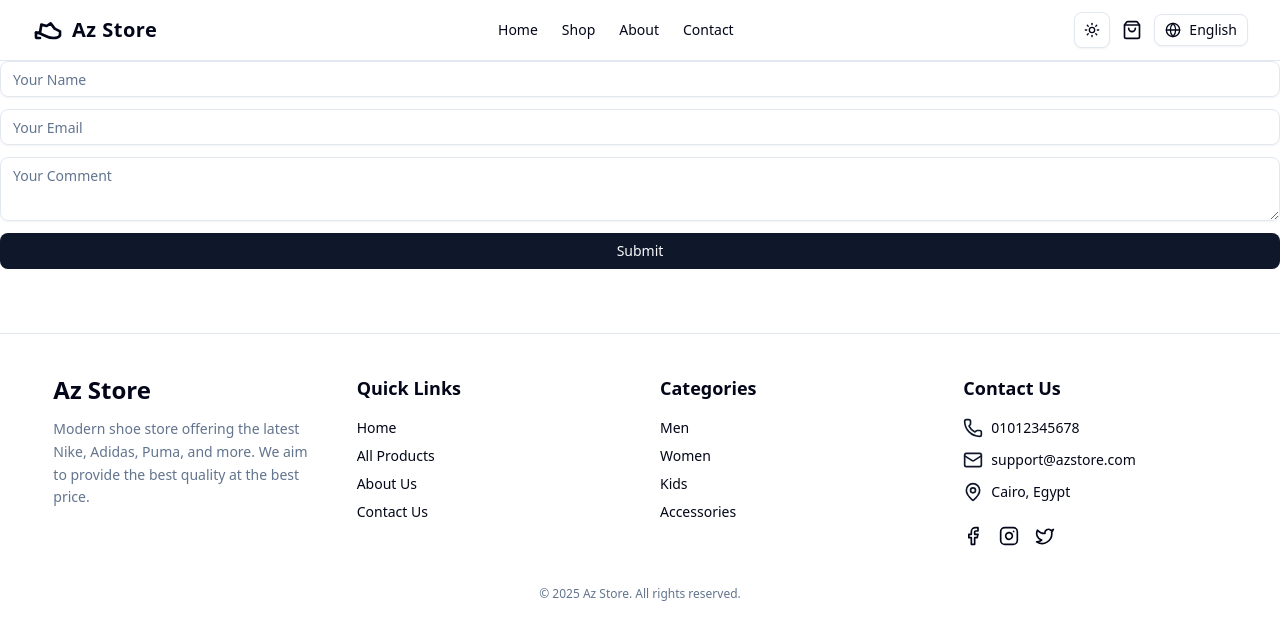
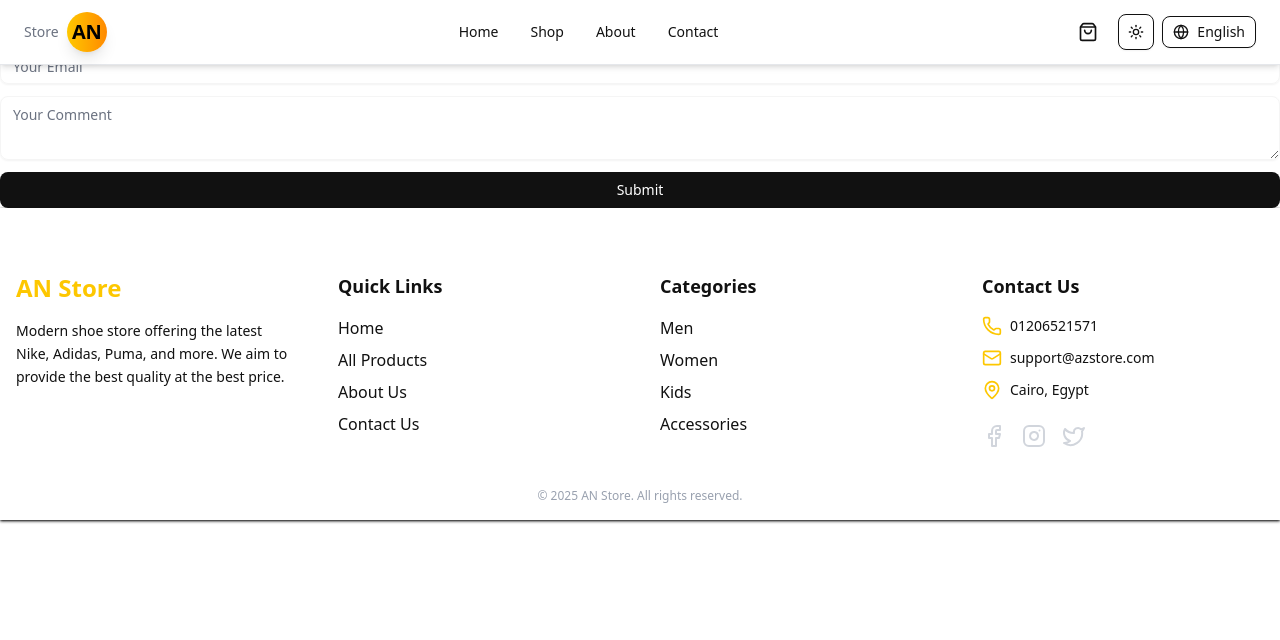
Before and after one commit to Azmov7H/az-store, a Next.js app: page /en/contact in a window 1280 px wide. Shown: the top 640 px of the page. Built offline with nearby package versions, Linux system fonts and the light colour scheme.

Commit message:
Add style Dark an L to Store

```diff
--- a/messages/ar.json
+++ b/messages/ar.json
@@ -18,7 +18,7 @@
     "exploreMore": "استكشف المزيد"
   },
   "Footer": {
-    "brand": "Az Store",
+    "brand": "AN Store",
     "about": "متجر أحذية عصري يقدم أحدث الموديلات من نايك وأديداس وبوما وغيرها. هدفنا أن نقدم لك أفضل جودة بأفضل سعر.",
     "quickLinks": "روابط سريعة",
     "home": "الصفحة الرئيسية",
@@ -31,7 +31,7 @@
     "kids": "أطفال",
     "accessories": "إكسسوارات",
     "contact": "تواصل معنا",
-    "phone": "01012345678",
+    "phone": "01206521571",
     "email": "support@azstore.com",
     "address": "القاهرة، مصر",
     "copyright": "جميع الحقوق محفوظة."
@@ -39,9 +39,18 @@
 
   "LanguageSwitcher": {
     "label": "اللغة"
+  },
+  "Testimonials": {
+    "heading": "ماذا قال العملاء",
+    "description": "آراء حقيقية من عملائنا الذين جربوا منتجاتنا.",
+    "client1_name": "محمد علي",
+    "client1_role": "عميل مميز",
+    "client1_text": "أفضل متجر جربته، جودة ممتازة وسرعة في التوصيل. أنصح الجميع بالشراء بدون تردد.",
+    "client2_name": "سارة أحمد",
+    "client2_role": "عميلة موثوقة",
+    "client2_text": "تصاميم احترافية وخدمة عملاء راقية. كانت تجربة رائعة وسأكررها بالتأكيد.",
+    "client3_name": "حسن يوسف",
+    "client3_role": "عميل دائم",
+    "client3_text": "السعر مقابل القيمة ممتاز جدًا. استلمت المنتج في نفس اليوم وبجودة فوق المتوقعة."
   }
-
-
-
-
-}
+  }
--- a/messages/en.json
+++ b/messages/en.json
@@ -18,7 +18,7 @@
     "exploreMore": "Explore More"
   },
     "Footer": {
-    "brand": "Az Store",
+    "brand": "AN Store",
     "about": "Modern shoe store offering the latest Nike, Adidas, Puma, and more. We aim to provide the best quality at the best price.",
     "quickLinks": "Quick Links",
     "home": "Home",
@@ -31,12 +31,27 @@
     "kids": "Kids",
     "accessories": "Accessories",
     "contact": "Contact Us",
-    "phone": "01012345678",
+    "phone": "01206521571",
     "email": "support@azstore.com",
     "address": "Cairo, Egypt",
     "copyright": "All rights reserved."
   },
    "LanguageSwitcher": {
     "label": "Language"
+  },
+  "Testimonials": {
+    "heading": "What Our Customers Say",
+    "description": "Real feedback from our customers who tried our products.",
+    "client1_name": "Mohamed Ali",
+    "client1_role": "Valued Customer",
+    "client1_text": "The best store I have ever tried, excellent quality and fast delivery. I highly recommend everyone to buy without hesitation.",
+    "client2_name": "Sara Ahmed",
+    "client2_role": "Trusted Customer",
+    "client2_text": "Professional designs and top-notch customer service. It was a great experience and I will definitely repeat it.",
+    "client3_name": "Hassan Youssef",
+    "client3_role": "Loyal Customer",
+    "client3_text": "The price for the value is excellent. I received the product the same day with quality above expectations."
   }
+
+
 }
--- a/src/app/[locale]/(public)/page.jsx
+++ b/src/app/[locale]/(public)/page.jsx
@@ -1,14 +1,16 @@
 
 import Fetcher from '@/components/home/Fetcher';
 import Hero from '@/components/home/Hero';
+import Testimonials from '@/components/home/Testimonials';
 
 export default async function Home() {
 
   return (
-    <main className="p-8">
+    <main className="p-8 mt-4">
 
       <Hero />
       <Fetcher />
+      <Testimonials />
     </main>
   );
 }
--- a/src/app/[locale]/globals.css
+++ b/src/app/[locale]/globals.css
@@ -42,97 +42,155 @@
   --radius-lg: var(--radius);
   --radius-xl: calc(var(--radius) + 4px);
 }
+/* theme.css */
 
+/* ======================== */
+/* Light Mode (Default)     */
+/* ======================== */
 :root {
-  --radius: 0.625rem;
-  --background: oklch(1 0 0);
-  --foreground: oklch(0.129 0.042 264.695);
-  --card: oklch(1 0 0);
-  --card-foreground: oklch(0.129 0.042 264.695);
-  --popover: oklch(1 0 0);
-  --popover-foreground: oklch(0.129 0.042 264.695);
-  --primary: oklch(0.208 0.042 265.755);
-  --primary-foreground: oklch(0.984 0.003 247.858);
-  --secondary: oklch(0.968 0.007 247.896);
-  --secondary-foreground: oklch(0.208 0.042 265.755);
-  --muted: oklch(0.968 0.007 247.896);
-  --muted-foreground: oklch(0.554 0.046 257.417);
-  --accent: oklch(0.968 0.007 247.896);
-  --accent-foreground: oklch(0.208 0.042 265.755);
-  --destructive: oklch(0.577 0.245 27.325);
-  --border: oklch(0.929 0.013 255.508);
-  --input: oklch(0.929 0.013 255.508);
-  --ring: oklch(0.704 0.04 256.788);
-  --chart-1: oklch(0.646 0.222 41.116);
-  --chart-2: oklch(0.6 0.118 184.704);
-  --chart-3: oklch(0.398 0.07 227.392);
-  --chart-4: oklch(0.828 0.189 84.429);
-  --chart-5: oklch(0.769 0.188 70.08);
-  --sidebar: oklch(0.984 0.003 247.858);
-  --sidebar-foreground: oklch(0.129 0.042 264.695);
-  --sidebar-primary: oklch(0.208 0.042 265.755);
-  --sidebar-primary-foreground: oklch(0.984 0.003 247.858);
-  --sidebar-accent: oklch(0.968 0.007 247.896);
-  --sidebar-accent-foreground: oklch(0.208 0.042 265.755);
-  --sidebar-border: oklch(0.929 0.013 255.508);
-  --sidebar-ring: oklch(0.704 0.04 256.788);
+  --background: #ffffff;
+  --foreground: #111111;
+  --card: #ffffff;
+  --card-foreground: #111111;
+  --popover: #ffffff;
+  --popover-foreground: #111111;
+  --input: #f5f5f5;
+  --border: #e5e7eb;
+  --ring: #d1d5db;
+
+  --primary: #111111;
+  --primary-foreground: #ffffff;
+
+  --secondary: #6b7280; /* gray-500 */
+  --secondary-foreground: #ffffff;
+
+  --accent: #111111;
+  --accent-foreground: #ffffff;
+
+  --destructive: #dc2626; /* red-600 */
+  --destructive-foreground: #ffffff;
+
+  --muted: #f3f4f6; /* gray-100 */
+  --muted-foreground: #6b7280;
+
+  --radius: 0.625rem; /* default rounded */
 }
 
+/* ======================== */
+/* Dark Mode                */
+/* ======================== */
 .dark {
-  --background: #221d10;
-  --foreground: oklch(0.984 0.003 247.858);
+  --background: #1a1a1a;
+  --foreground: #FFD700; /* gold */
+  --card: #2c2c2c;
+  --card-foreground: #FFD700;
+  --popover: #2c2c2c;
+  --popover-foreground: #FFD700;
+  --input: #2c2c2c;
+  --border: #555555;
+  --ring: #FFD700;
 
-  --card: oklch(68.612% 0.14351 75.028 / 0.457);
-  --card-foreground: oklch(0.984 0.003 247.858);
+  --primary: #FFD700;
+  --primary-foreground: #1a1a1a;
 
-  --popover: oklch(0.208 0.042 265.755);
-  --popover-foreground: oklch(0.984 0.003 247.858);
+  --secondary: #FFD700;
+  --secondary-foreground: #1a1a1a;
 
-  /* GOLD MODE */
-  --primary: oklch(0.78 0.19 80);
-  --primary-foreground: oklch(0.12 0.04 260);
+  --accent: #FFD700;
+  --accent-foreground: #1a1a1a;
 
-  --accent: oklch(0.78 0.19 80);
-  --accent-foreground: oklch(0.12 0.04 260);
+  --destructive: #b91c1c;
+  --destructive-foreground: #ffffff;
 
-  --secondary: oklch(0.78 0.19 80);
-  --secondary-foreground: oklch(0.984 0.003 247.858);
+  --muted: #333333;
+  --muted-foreground: #FFD700;
 
-  --muted: oklch(0.78 0.19 80);
-  --muted-foreground: oklch(87.967% 0.0398 256.637);
-
-  --destructive: oklch(0.704 0.191 22.216);
-
-  --border: oklch(0.78 0.19 80 / 25%);
-  --input: oklch(1 0 0 / 15%);
-
-  --ring: oklch(0.78 0.19 80);
-
-  --chart-1: oklch(0.78 0.19 80);
-  --chart-2: oklch(0.696 0.17 162.48);
-  --chart-3: oklch(0.769 0.188 70.08);
-  --chart-4: oklch(0.627 0.265 303.9);
-  --chart-5: oklch(0.645 0.246 16.439);
-
-  --sidebar: oklch(0.78 0.19 80);
-  --sidebar-foreground: oklch(0.984 0.003 247.858);
-
-  --sidebar-primary: oklch(66.409% 0.13816 75.034 / 0.29);
-  --sidebar-primary-foreground: oklch(0.12 0.04 260);
-
-  --sidebar-accent: oklch(0.78 0.19 80);
-  --sidebar-accent-foreground: oklch(0.12 0.04 260);
-
-  --sidebar-border: oklch(0.78 0.19 80 / 25%);
-  --sidebar-ring: oklch(0.78 0.19 80);
+  --radius: 0.625rem;
 }
 
+/* ======================== */
+/* Apply to ShadCN Components */
+/* ======================== */
+@layer base {
+  body {
+    @apply bg-[var(--background)] text-[var(--foreground)];
+  }
 
-@layer base {
-  * {
-    @apply border-border outline-ring/50;
+  /* Card, Popover, Sheet */
+  .card, .popover, .sheet-content {
+    @apply bg-[var(--card)] text-[var(--card-foreground)] border-[var(--border)];
   }
-  body {
-    @apply bg-background text-foreground;
+
+  /* Buttons */
+  button {
+    @apply rounded-[var(--radius)] transition-all duration-200;
+  }
+  button[data-variant="default"] {
+    @apply bg-[var(--primary)] text-[var(--primary-foreground)];
+  }
+  button[data-variant="secondary"] {
+    @apply bg-[var(--secondary)] text-[var(--secondary-foreground)];
+  }
+  button[data-variant="destructive"] {
+    @apply bg-[var(--destructive)] text-[var(--destructive-foreground)];
+  }
+  button[data-variant="outline"] {
+    @apply border-[var(--border)] text-[var(--primary)];
+  }
+  button[data-variant="ghost"] {
+    @apply text-[var(--foreground)];
+  }
+
+  /* Inputs, Textareas, Selects */
+  input, textarea, select {
+    @apply bg-[var(--input)] text-[var(--foreground)] border-[var(--border)] rounded-[var(--radius)];
+  }
+
+  /* Tooltips */
+  .tooltip-content {
+    @apply bg-[var(--popover)] text-[var(--popover-foreground)];
+  }
+
+  /* Tabs */
+  .tab-list {
+    @apply border-b-[var(--border)];
+  }
+  .tab {
+    @apply text-[var(--foreground)];
+  }
+  .tab[data-state="active"] {
+    @apply text-[var(--primary)];
+  }
+
+  /* Checkbox, Radio, Switch */
+  input[type="checkbox"], input[type="radio"] {
+    @apply border-[var(--border)] text-[var(--primary)];
+  }
+
+  /* Badges */
+  .badge {
+    @apply bg-[var(--accent)] text-[var(--accent-foreground)] rounded-[var(--radius)];
+  }
+
+  /* Toasts */
+  .toast {
+    @apply bg-[var(--card)] text-[var(--card-foreground)] border-[var(--border)];
+  }
+
+  /* Dropdowns / Menus */
+  .dropdown-menu, .menu-content {
+    @apply bg-[var(--popover)] text-[var(--popover-foreground)] border-[var(--border)];
+  }
+
+  /* Scrollbar (optional) */
+  ::-webkit-scrollbar {
+    width: 8px;
+  }
+  ::-webkit-scrollbar-track {
+    background: var(--background);
+  }
+  ::-webkit-scrollbar-thumb {
+    background: var(--primary);
+    border-radius: 4px;
   }
 }
--- a/src/components/layout/Footer.jsx
+++ b/src/components/layout/Footer.jsx
@@ -7,61 +7,73 @@ export default function Footer() {
   const t = useTranslations("Footer");
 
   return (
-    <footer className="border-t mt-16 py-10 bg-background">
-      <div className="w-11/12 mx-auto grid md:grid-cols-4 gap-10">
+    <footer className="relative shadow shadow-accent  pt-16 pb-4 overflow-hidden">
+      {/* Wave Shape */}
 
-        {/* Logo + About */}
+      <div className="max-w-7xl mx-auto px-4 grid grid-cols-1 sm:grid-cols-2 md:grid-cols-4 gap-10 relative z-10">
+        {/* Brand */}
         <div>
-          <h2 className="text-2xl font-bold mb-3">{t("brand")}</h2>
-          <p className="text-muted-foreground text-sm leading-relaxed">{t("about")}</p>
+          <h2 className="text-2xl font-bold text-yellow-400 mb-4">{t("brand")}</h2>
+          <p className="text-sm leading-relaxed">{t("about")}</p>
         </div>
 
         {/* Quick Links */}
         <div>
           <h3 className="font-semibold text-lg mb-4">{t("quickLinks")}</h3>
-          <ul className="space-y-2 text-sm">
-            <li className="hover:text-primary transition">{t("home")}</li>
-            <li className="hover:text-primary transition">{t("allProducts")}</li>
-            <li className="hover:text-primary transition">{t("aboutUs")}</li>
-            <li className="hover:text-primary transition">{t("contactUs")}</li>
+          <ul className="space-y-2">
+            {["home","allProducts","aboutUs","contactUs"].map((link) => (
+              <li
+                key={link}
+                className="hover:text-yellow-400 cursor-pointer transition-colors duration-300"
+              >
+                {t(link)}
+              </li>
+            ))}
           </ul>
         </div>
 
         {/* Categories */}
         <div>
           <h3 className="font-semibold text-lg mb-4">{t("categories")}</h3>
-          <ul className="space-y-2 text-sm">
-            <li className="hover:text-primary transition">{t("men")}</li>
-            <li className="hover:text-primary transition">{t("women")}</li>
-            <li className="hover:text-primary transition">{t("kids")}</li>
-            <li className="hover:text-primary transition">{t("accessories")}</li>
+          <ul className="space-y-2">
+            {["men","women","kids","accessories"].map((cat) => (
+              <li
+                key={cat}
+                className="hover:text-yellow-400 cursor-pointer transition-colors duration-300"
+              >
+                {t(cat)}
+              </li>
+            ))}
           </ul>
         </div>
 
-        {/* Contact */}
+        {/* Contact & Social */}
         <div>
           <h3 className="font-semibold text-lg mb-4">{t("contact")}</h3>
           <ul className="space-y-3 text-sm">
             <li className="flex items-center gap-2">
-              <Phone className="w-5 h-5 text-primary" /> {t("phone")}
+              <Phone className="w-5 h-5 text-yellow-400" /> {t("phone")}
             </li>
             <li className="flex items-center gap-2">
-              <Mail className="w-5 h-5 text-primary" /> {t("email")}
+              <Mail className="w-5 h-5 text-yellow-400" /> {t("email")}
             </li>
             <li className="flex items-center gap-2">
-              <MapPin className="w-5 h-5 text-primary" /> {t("address")}
+              <MapPin className="w-5 h-5 text-yellow-400" /> {t("address")}
             </li>
           </ul>
-
           <div className="flex gap-4 mt-6">
-            <Facebook className="w-5 h-5 hover:text-primary cursor-pointer" />
-            <Instagram className="w-5 h-5 hover:text-primary cursor-pointer" />
-            <Twitter className="w-5 h-5 hover:text-primary cursor-pointer" />
+            {[Facebook, Instagram, Twitter].map((Icon, idx) => (
+              <Icon
+                key={idx}
+                className="w-6 h-6 text-gray-300 hover:text-yellow-400 transition-transform transform hover:-translate-y-1 cursor-pointer"
+              />
+            ))}
           </div>
         </div>
       </div>
 
-      <div className="text-center mt-10 text-xs text-muted-foreground">
+      {/* Copyright */}
+      <div className="text-center mt-10 text-xs text-gray-400 relative z-10">
         © {new Date().getFullYear()} {t("brand")}. {t("copyright")}
       </div>
     </footer>
--- a/src/components/layout/Logo.jsx
+++ b/src/components/layout/Logo.jsx
@@ -1,26 +1,21 @@
-import React from "react"
+import React from "react";
 
 export default function Logo() {
   return (
     <div className="flex items-center gap-2 w-max">
-      {/* Sneaker Icon */}
-      <svg
-        viewBox="0 0 24 24"
-        fill="none"
-        stroke="currentColor"
-        strokeWidth="2"
-        strokeLinecap="round"
-        strokeLinejoin="round"
-        className="w-8 h-8"
-      >
-        <path d="M3 14s1-.5 4 1 5 3 9 3 5-2 5-2v-3l-4-2-3-4-3 2-4-1-1 6z" />
-        <path d="M3 14v3c0 .6.4 1 1 1h2" />
-      </svg>
+      {/* Logo Background Shape */}
+      <span className="hidden md:inline text-sm font-medium text-muted-foreground">
+         Store
+      </span>
+      <div className="bg-gradient-to-r from-yellow-400 to-orange-400 rounded-full w-10 h-10 flex items-center justify-center shadow-lg">
 
-      {/* Brand Name */}
-      <h3 className="text-xl font-bold tracking-wide">
-        Az Store
-      </h3>
+        <span className="text-black font-extrabold text-lg md:text-xl tracking-tight">
+          AN
+        </span>
+      </div>
+
+      {/* Optional Tagline */}
+
     </div>
-  )
+  );
 }
--- a/src/components/layout/Navbar.jsx
+++ b/src/components/layout/Navbar.jsx
@@ -12,38 +12,45 @@ import LanguageSwitcher from "./LanguageSwitcher";
 
 export default function Navbar() {
   const [open, setOpen] = useState(false);
-  const t = useTranslations("Navbar"); // namespace للـ Navbar
+  const t = useTranslations("Navbar");
 
   return (
-    <header className="flex items-center justify-between px-4 md:px-8 py-3 border-b border-border bg-background text-foreground">
+    <header className="fixed top-0 w-full z-50 bg-background shadow-md border-b border-border">
+      <div className="max-w-7xl mx-auto flex items-center justify-between px-6 py-3">
+
+        {/* Logo */}
         <Logo />
 
         {/* Desktop Links */}
-      <nav className="hidden md:flex items-center gap-6 text-sm font-medium">
-        <Link href="/" className="hover:text-primary transition-colors">
-          {t("home")}
+        <nav className="hidden md:flex items-center gap-8 font-medium text-sm">
+          {["home", "shop", "about", "contact"].map((link) => (
+            <Link
+              key={link}
+              href={link === "home" ? "/" : `/${link}`}
+              className="relative group hover:text-primary transition-colors"
+            >
+              {t(link)}
+              <span className="absolute left-0 -bottom-1 w-0 h-0.5 bg-primary transition-all group-hover:w-full"></span>
             </Link>
-        <Link href="/shop" className="hover:text-primary transition-colors">
-          {t("shop")}
-        </Link>
-        <Link href="/about" className="hover:text-primary transition-colors">
-          {t("about")}
-        </Link>
-        <Link href="/contact" className="hover:text-primary transition-colors">
-          {t("contact")}
-        </Link>
+          ))}
         </nav>
 
         {/* Tools */}
-      <div className="flex items-center gap-3">
-        <ModeToggle />
+        <div className=" flex items-center gap-3">
+
+
           <Link
             href="/cart"
-          className="flex items-center gap-2 hover:text-primary transition-colors"
+            className="p-2 rounded-full hover:bg-primary/10 transition-colors"
+            aria-label={t("cart")}
           >
-          <ShoppingBag className="h-5 w-5" />
+            <ShoppingBag className="h-5 w-5 text-foreground" />
           </Link>
+          <div className="hidden md:flex gap-2 items-center">
+            <ModeToggle />
+
           <LanguageSwitcher />
+          </div>
 
           {/* Mobile Menu */}
           <Sheet open={open} onOpenChange={setOpen}>
@@ -57,26 +64,33 @@ export default function Navbar() {
                 {open ? <X className="h-5 w-5" /> : <Menu className="h-5 w-5" />}
               </Button>
             </SheetTrigger>
-          <SheetContent side="right" className="w-[250px] bg-background">
+            <SheetContent side="right" className="w-64 bg-background p-6">
               <SheetHeader>
                 <SheetTitle className="text-lg font-semibold">{t("menu")}</SheetTitle>
               </SheetHeader>
-            <nav className="flex flex-col gap-4 mt-6 text-sm font-medium p-2">
-              <Link href="/" onClick={() => setOpen(false)} className="hover:text-primary">
-                {t("home")}
+
+              <nav className="flex flex-col gap-5 mt-6 text-sm font-medium">
+                {["home", "shop", "about", "contact"].map((link) => (
+                  <Link
+                    key={link}
+                    href={link === "home" ? "/" : `/${link}`}
+                    onClick={() => setOpen(false)}
+                    className="hover:text-primary transition-colors"
+                  >
+                    {t(link)}
                   </Link>
-              <Link href="/shop" onClick={() => setOpen(false)} className="hover:text-primary">
-                {t("shop")}
-              </Link>
-              <Link href="/about" onClick={() => setOpen(false)} className="hover:text-primary">
-                {t("about")}
-              </Link>
-              <Link href="/contact" onClick={() => setOpen(false)} className="hover:text-primary">
-                {t("contact")}
-              </Link>
+                ))}
               </nav>
+
+              <div className="mt-6 border-t pt-4">
+                <div className="flex items-center gap-3">
+                  <ModeToggle />
+                  <LanguageSwitcher />
+                </div>
+              </div>
             </SheetContent>
           </Sheet>
+        </div>
       </div>
     </header>
   );
```
Also changed, not shown: src/components/home/Hero.jsx (+22 -22 lines), src/components/home/Testimonials.jsx (+30 -27 lines). Lines whose indentation alone changed are shown as unchanged.
